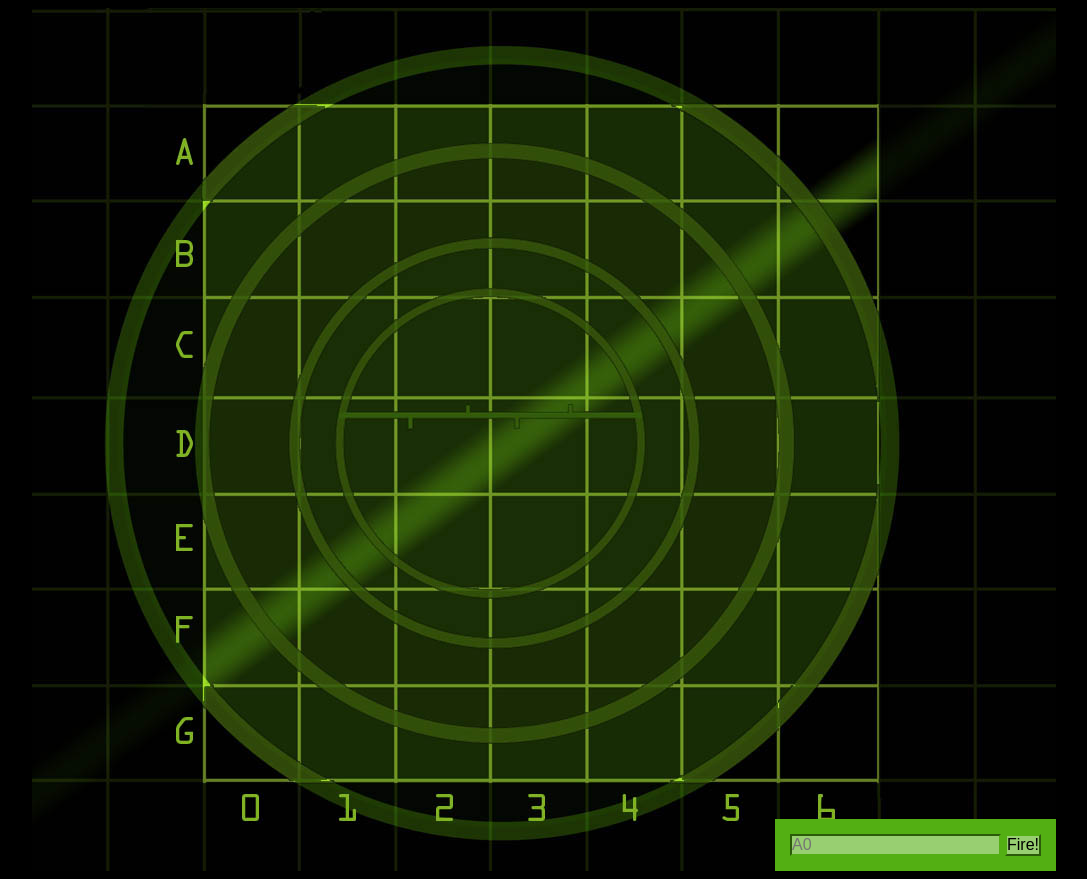
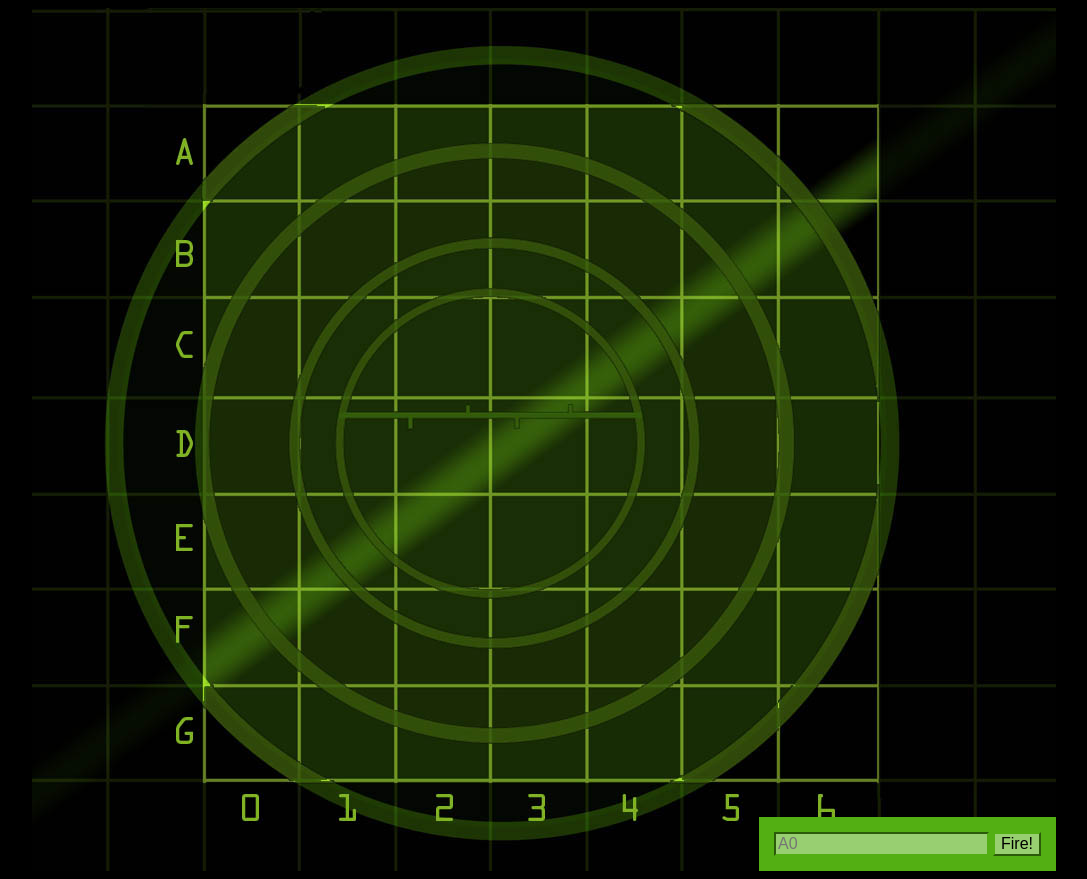
Before and after one commit to RomaP28/BATTLESHIP_Game, a plain HTML site: page index.html in a window 1280 px wide. Shown: the whole page, without its empty margins (96-1183 px from the left). Drawn offline with Linux system fonts and the light colour scheme.

Commit message:
Add files via upload

```diff
--- a/index.html
+++ b/index.html
@@ -4,9 +4,6 @@
     <meta charset="utf=8">
     <title>Battleship</title>
     <style>
-      * {
-        padding: 0;
-      }
       body {
         background-color: black;
       }
```
